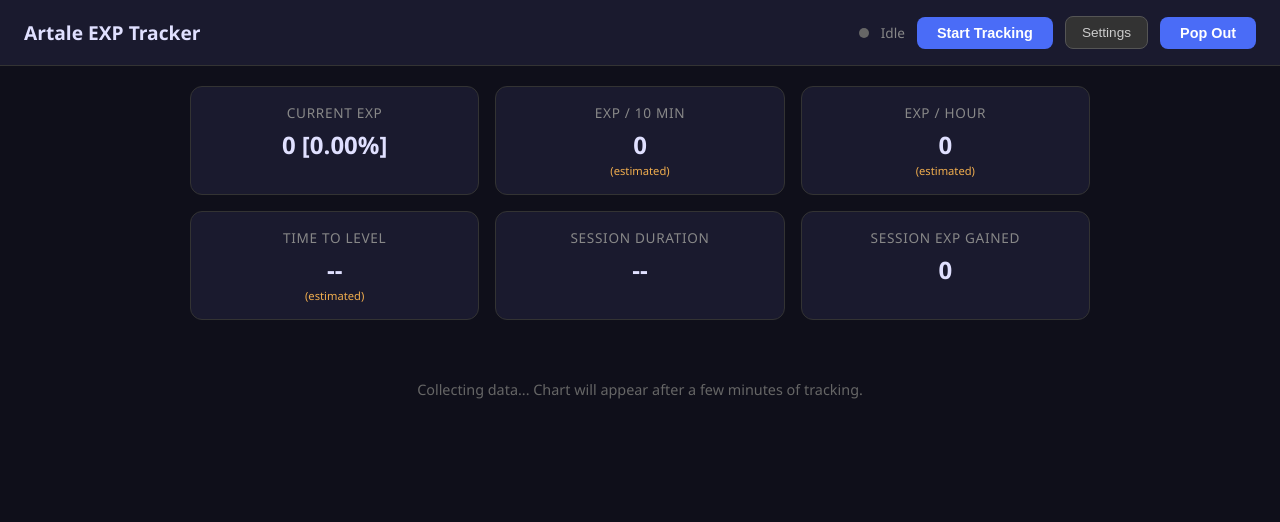
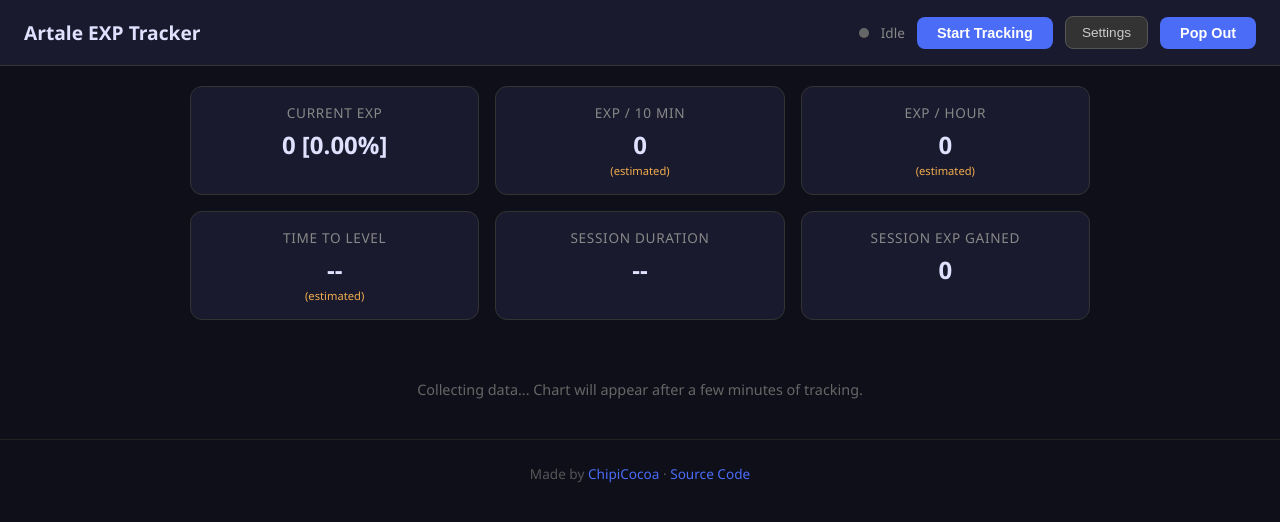
Before and after one commit to ChipiCocoa/artale-efficiency, a React (Vite) app: page / in a window 1280 px wide. Shown: the top 522 px of the page. Built offline with nearby package versions, Linux system fonts and the light colour scheme.

Commit message:
feat: add footer with author and source code link

```diff
--- a/src/App.css
+++ b/src/App.css
@@ -99,3 +99,20 @@
   padding: 4px 10px;
   border-radius: 6px;
 }
+
+.app-footer {
+  text-align: center;
+  padding: 24px;
+  font-size: 0.85rem;
+  color: #555;
+  border-top: 1px solid #222;
+}
+
+.app-footer a {
+  color: #4a6cf7;
+  text-decoration: none;
+}
+
+.app-footer a:hover {
+  text-decoration: underline;
+}
--- a/src/App.tsx
+++ b/src/App.tsx
@@ -111,6 +111,12 @@
       )}
 
       <PipOverlay metrics={metrics} pipWindow={pip.pipWindow} />
+
+      <footer className="app-footer">
+        Made by <a href="https://github.com/ChipiCocoa" target="_blank" rel="noopener noreferrer">ChipiCocoa</a>
+        {' · '}
+        <a href="https://github.com/ChipiCocoa/artale-efficiency" target="_blank" rel="noopener noreferrer">Source Code</a>
+      </footer>
     </div>
   )
 }
```
